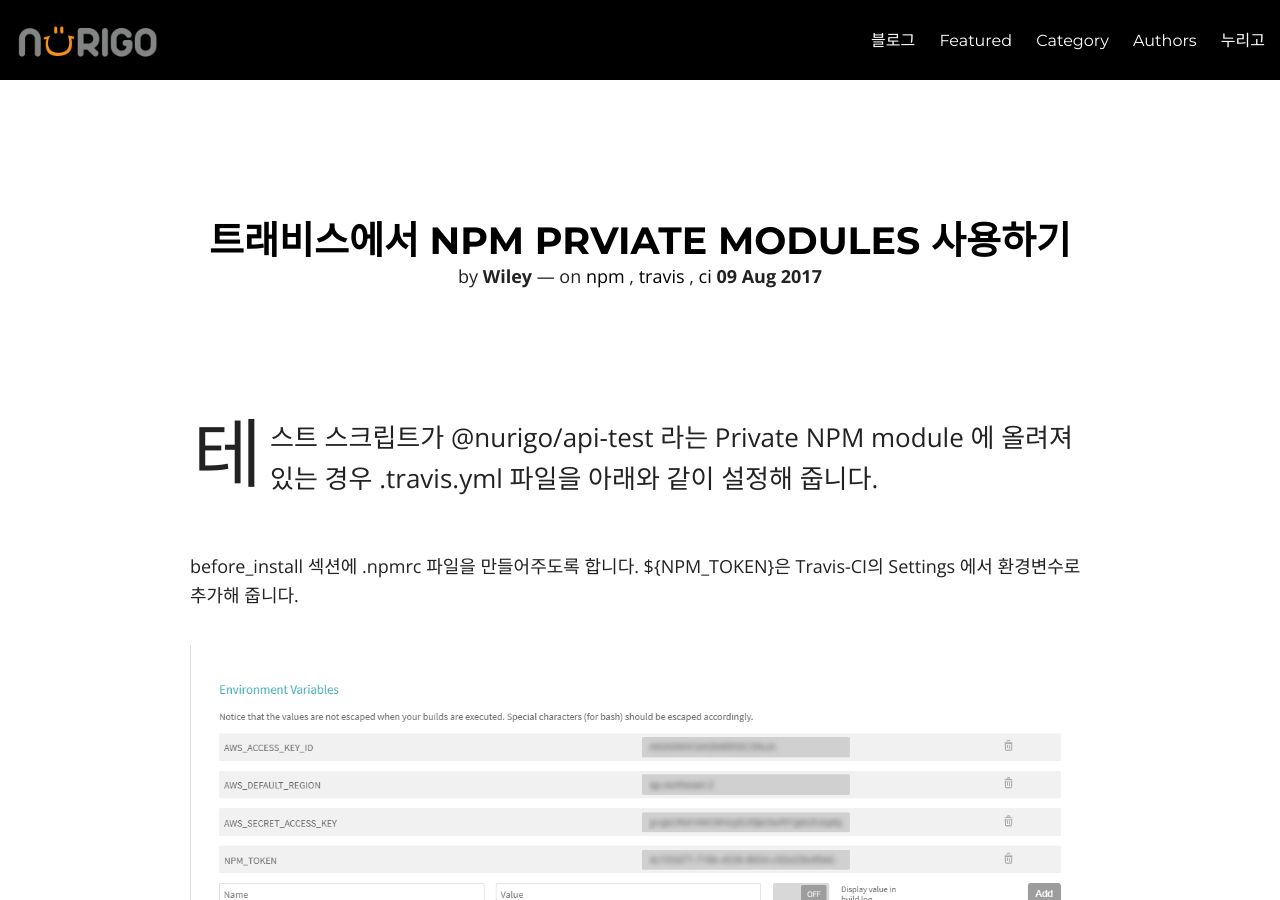
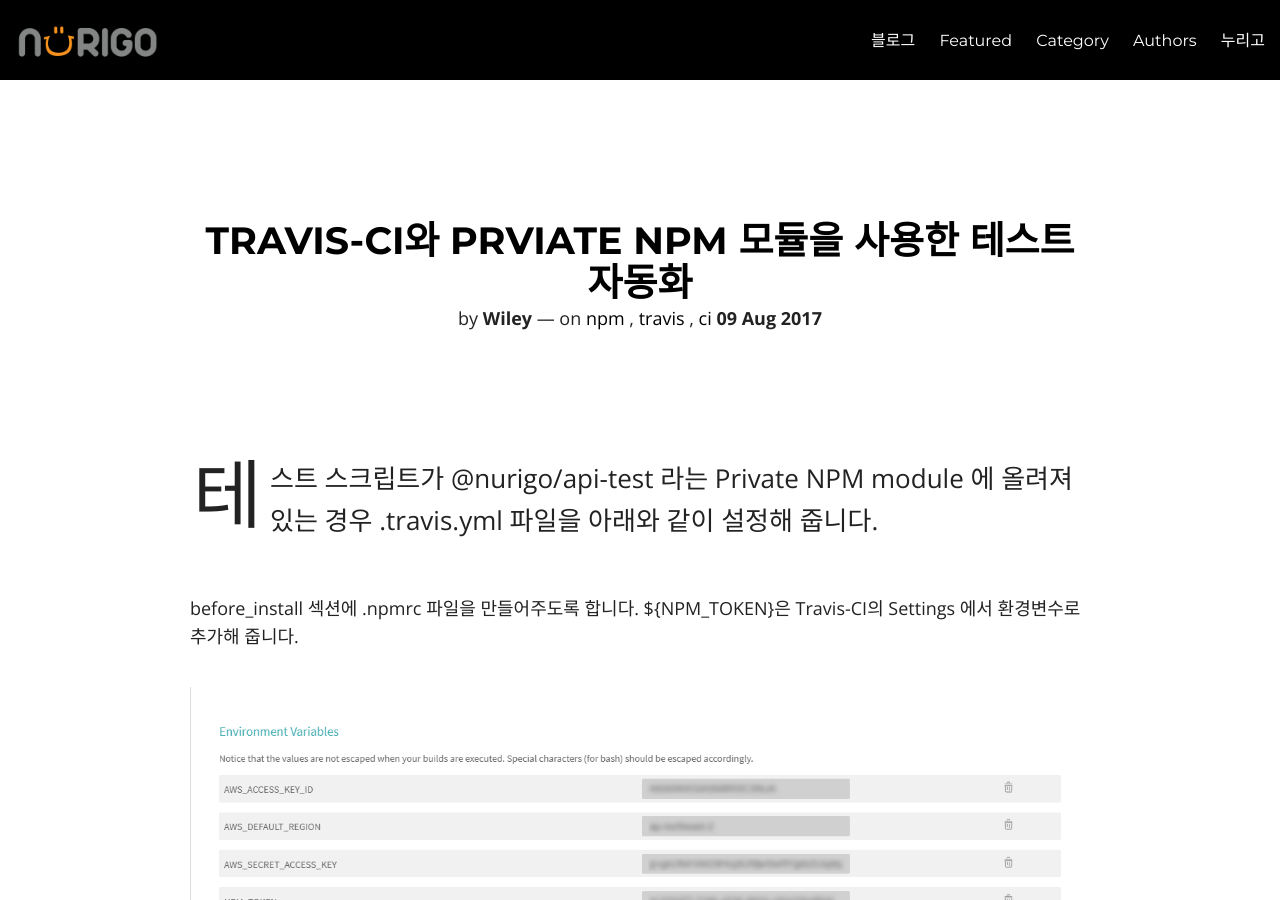
Before and after one commit to nurigo/nurigo.github.io, a Jekyll site: the page built from _posts/2017-08-14-testing-using-travis-npm-private-module.md, in a window 1280 px wide and 900 px high. Built offline with Jekyll 4.4.1, drawn with Linux system fonts in a browser that asks for light colours; nearby versions of some CDN libraries; comment, search, counter and statistics services are not loaded.

Commit message:
Update 2017-08-14-testing-using-travis-npm-private-module.md

```diff
--- a/_posts/2017-08-14-testing-using-travis-npm-private-module.md
+++ b/_posts/2017-08-14-testing-using-travis-npm-private-module.md
@@ -1,7 +1,7 @@
 ---
 layout: post
-title: 트래비스에서 npm prviate modules 사용하기
-description: "description"
+title: Travis-CI와 Prviate NPM 모듈을 사용한 테스트 자동화
+description: "Travis-CI에서 테스트 스크립트가 담긴 Private NPM 모듈을 다운받아 테스트를 자동화 해봅시다"
 date: 2017-08-09 16:45
 author: wiley
 category: [tips]
```
